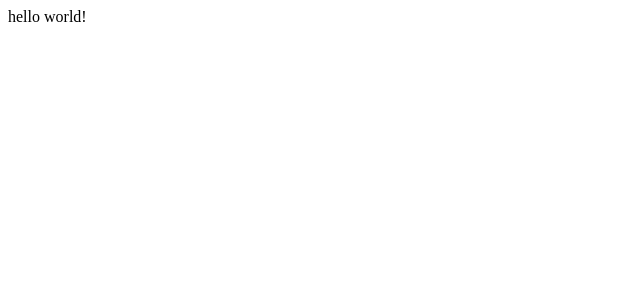
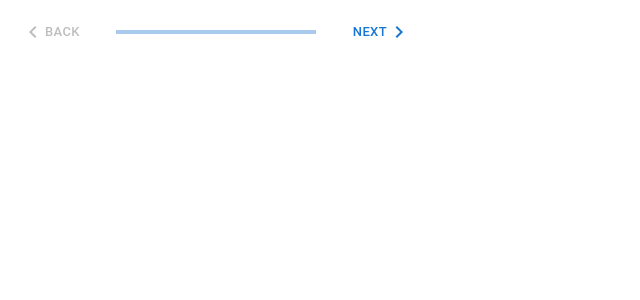
Before and after one commit to cxzaqq/react-practice, a React (Create React App) app in the folder test-app/: page / in a window 1280 px wide. Shown: the top 300 px of the page, without its empty margins (0-640 px from the left). Built offline with nearby package versions, Linux system fonts and the light colour scheme.

Commit message:
stepper test

```diff
--- a/test-app/src/App.js
+++ b/test-app/src/App.js
@@ -1,5 +1,11 @@
+import ProgressMobileStepper from "./components/stepper";
+
 function App() {
-  return "hello world!";
+  return (
+    <div>
+      <ProgressMobileStepper></ProgressMobileStepper>
+    </div>
+  );
 }
 
 export default App;
--- /dev/null
+++ b/test-app/src/components/stepper.js
@@ -0,0 +1,49 @@
+import * as React from "react";
+import { useTheme } from "@mui/material/styles";
+import MobileStepper from "@mui/material/MobileStepper";
+import Button from "@mui/material/Button";
+import KeyboardArrowLeft from "@mui/icons-material/KeyboardArrowLeft";
+import KeyboardArrowRight from "@mui/icons-material/KeyboardArrowRight";
+
+export default function ProgressMobileStepper() {
+  const theme = useTheme();
+  const [activeStep, setActiveStep] = React.useState(0);
+
+  const handleNext = () => {
+    setActiveStep((prevActiveStep) => prevActiveStep + 1);
+  };
+
+  const handleBack = () => {
+    setActiveStep((prevActiveStep) => prevActiveStep - 1);
+  };
+
+  return (
+    <MobileStepper
+      variant="progress"
+      steps={6}
+      position="static"
+      activeStep={activeStep}
+      sx={{ maxWidth: 400, flexGrow: 1 }}
+      nextButton={
+        <Button size="small" onClick={handleNext} disabled={activeStep === 5}>
+          Next
+          {theme.direction === "rtl" ? (
+            <KeyboardArrowLeft />
+          ) : (
+            <KeyboardArrowRight />
+          )}
+        </Button>
+      }
+      backButton={
+        <Button size="small" onClick={handleBack} disabled={activeStep === 0}>
+          {theme.direction === "rtl" ? (
+            <KeyboardArrowRight />
+          ) : (
+            <KeyboardArrowLeft />
+          )}
+          Back
+        </Button>
+      }
+    />
+  );
+}
```
